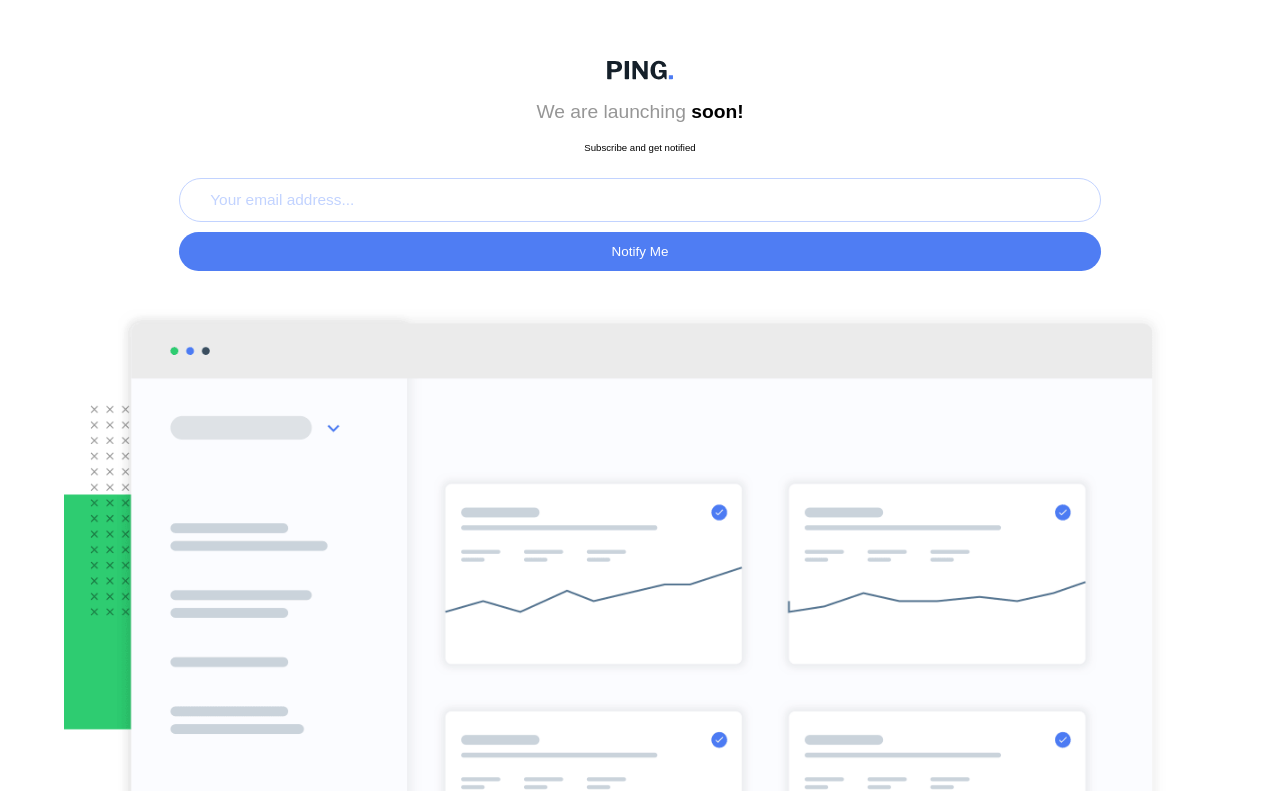
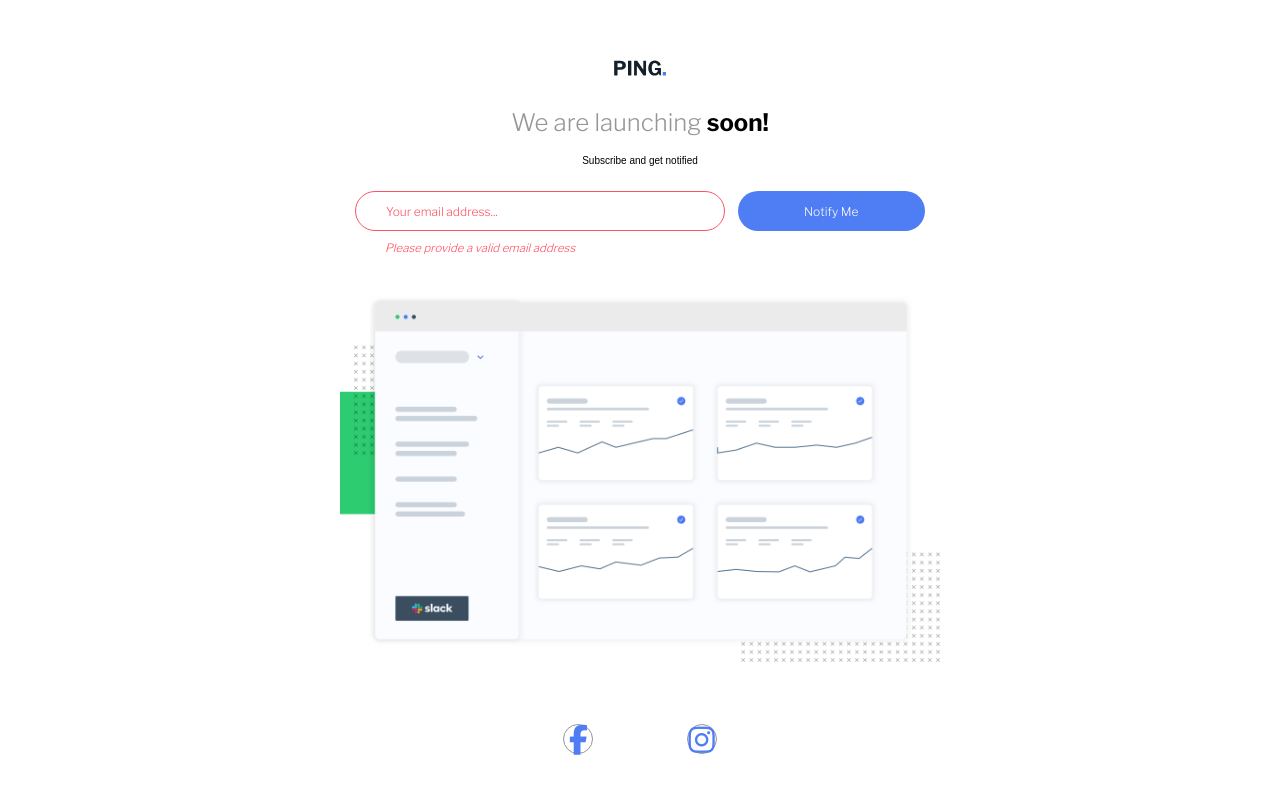
Before and after one commit to NatanielCosta/ping-coming-soon-page-master, a plain HTML site: page index.html in a window 1280 px wide. Both pictures are taken after a click on the button "Notify Me". Shown: the top 791 px of the page. Drawn offline with nearby package versions, Linux system fonts and the light colour scheme.

Commit message:
Subindo versao final

```diff
--- a/index.html
+++ b/index.html
@@ -13,12 +13,12 @@
     .attribution { font-size: 11px; text-align: center; }
     .attribution a { color: hsl(228, 45%, 44%); }
   </style>
-  <link rel="stylesheet" href="/style.css">
+  <link rel="stylesheet" href="./style.css">
 </head>
 <body>
   <div class="container">
     <header class="header__logo">
-      <img class="logo" src="/images/logo.svg" alt="logo PING">
+      <img class="logo" src="./images/logo.svg" alt="logo PING">
     </header>
     <main class="main">
       <section class="main__heading">
@@ -27,32 +27,40 @@
       </section>
       <section class="main__form">
         <form action="/" method="post">
-          <input class="email" type="email" name="email-address" id="email-address" placeholder="Your email address...">
-          <span class="text-error"></span>
-          <input class="btn" type="button" value="Notify Me">
+          <div class="email-correto email_correto-js">
+            <!-- icon de correto -->
+            <div class="icon-correto">
+              <div></div>
+            </div>
+            <p>Perfect! You would notificed.</p>
+          </div>
+          <div class="box-email">
+            <input class="email email-js" type="email" name="email-address" id="email-address" placeholder="Your email address...">
+            <span class="span__email-invalido email_invalido-js">Please provide a valid email address</span>
+          </div>
+          <input class="btn btn-js" type="button" value="Notify Me">
         </form>
       </section>
       <section class="main__dashboard">
-        <img class="dashboard-illustration" src="/images/illustration-dashboard.png" alt="illustration dashboard">
+        <img class="dashboard-illustration" src="./images/illustration-dashboard.png" alt="illustration dashboard">
       </section>
     </main>
     <footer class="footer">
       <nav class="footer__nav">
         <ul>
           <li class="nav--li">
-
+            <i class="fab fa-facebook-f"></i>
           </li>
           <li class="nav--li">
-
           </li>
           <li class="nav--li">
-
+            <i class="fab fa-instagram"></i>
           </li>
         </ul>
       </nav>
-      <section class="footer__copyright">
+      <footer class="footer__copyright">
         <p>&copy; Copyright Ping. All rights reserved.</p>
-      </section>
+      </footer>
     </footer>
   </div>
   <footer>
@@ -61,5 +69,7 @@
       Coded by <a href="https://t.me/NatanielCosta">Nataniel Costa</a>.
     </p>
   </footer>
+  <script src="https://kit.fontawesome.com/fea0e677bf.js" crossorigin="anonymous"></script>
+  <script src="./script.js"></script>
 </body>
 </html>
--- /dev/null
+++ b/script.js
@@ -0,0 +1,26 @@
+const email = document.querySelector('.email-js');
+const btn = document.querySelector('.btn-js');
+const span = document.querySelector('.email_invalido-js');
+const email_correto = document.querySelector('.email_correto-js')
+
+// Ao clicar no botão é feita uma verificação do email digitado
+function verificarEmail(regex, string) {
+  if (regex.test(string)) {
+    email_correto.style.display = 'flex';
+    // btn.style.display = 'none';
+    // email.style.display = 'none';
+  } else {
+    // redirecionar para algum lugar
+    email.classList.add('email-invalido');
+    span.style.display = 'block';
+  }
+}
+
+//  Ao clicar no input de email a borda vemelha e a mensagem de erro sao removidos.
+function resetErro() {
+  email.classList.remove('email-invalido');
+  span.style.display = 'none';
+}
+
+btn.addEventListener('click', () => verificarEmail(/^[a-z]{2,20}[0-9]{0,4}[a-z]{0,10}@[a-z]{4,10}.[a-z]{2,4}$/, email.value));
+email.addEventListener('click', resetErro);
--- a/style.css
+++ b/style.css
@@ -1,8 +1,11 @@
+@import url('https://fonts.googleapis.com/css2?family=Libre+Franklin:wght@300;600;700&display=swap');
+
 * {
   margin: 0;
   padding: 0;
   box-sizing: border-box;
-  font-size: 60.2%;
+  font-size: 10px;
+  font-family: 'Libre Franklin', sans-serif;
 }
 
 body {
@@ -11,30 +14,30 @@ body {
   align-items: center;
   justify-content: center;
   text-align: center;
+  background-color: hsl(0, 100%, 100%);
 }
 
 .container {
-  width: 90%;
+  width: 350px;
   margin-top: 60px;
 }
 
 .logo {
-  height: 20px;
-  margin-bottom: 20px;
+  height: 1.6rem;
+  margin-bottom: 3rem;
 }
 
 .main__heading h1 {
   color: hsl(0, 0%, 59%);
-  font-weight: 200;
-  font-family: sans-serif;
-  font-size: 2rem;
-  margin-bottom: 2rem;
+  font-weight: 300;
+  font-size: 2.4rem;
+  margin-bottom: 1.8rem;
 }
 
 .main__heading span {
   color: black;
-  font-weight: 600;
-  font-size: 2rem;
+  font-weight: 700;
+  font-size: 2.4rem;
 }
 
 .main__heading p {
@@ -46,37 +49,169 @@ body {
 .main__form form {
   display: flex;
   flex-direction: column;
-  width: 80%;
+  position: relative;
+  width: 90%;
   margin: auto;
 }
 
+.icon-correto {
+  height: 3rem;
+  width: 3rem;
+  margin-right: 1rem;
+  border-radius: 50%;
+  border: .3rem solid hsl(145, 63%, 49%);
+  display: flex;
+  align-items: center;
+  justify-content: center;
+}
+
+.icon-correto div {
+  width: 1rem;
+  height: 1.7rem;
+  border-right: .3rem solid hsl(145, 63%, 49%);
+  border-bottom: .3rem solid hsl(145, 63%, 49%);
+  transform: rotate(45deg);
+  margin-top: -3px;
+}
+
+.email-correto {
+  background-color: hsl(0, 100%, 100%);
+  position: absolute;
+  width: 100%;
+  height: 100%;
+  display: none;
+  align-items: center;
+  justify-content: center;
+  transition: .4s ease;
+  z-index: 100;
+}
+
+.email-correto p {
+  font-size: 1.8rem;
+  color: hsl(145, 63%, 49%);
+  font-weight: 600;
+}
+
+.box-email {
+  display: flex;
+  flex-direction: column;
+  transition: .3s ease;
+  z-index: 10;
+}
+
 .email {
+  height: 4rem;
   border-radius: 26px;
   border: 1px solid hsl(223, 100%, 88%);
-  padding: 12px 30px;
-  font-size: 1.6rem;
+  padding-left: 3rem;
+  font-size: 1.2rem;
+  font-weight: 300;
+  color: hsl(209, 33%, 12%);
+  outline: none;
   margin-bottom: 1rem;
+  transition: .3s ease;
 }
 
 .email::placeholder {
   color: hsl(223, 100%, 88%);
 }
 
+.email-invalido {
+  border-color: hsl(354, 100%, 66%);
+}
+
+.email-invalido::placeholder {
+  color: hsl(354, 100%, 66%);
+}
+
+.span__email-invalido {
+  color: hsl(354, 100%, 66%);
+  margin-bottom: 2rem;
+  font-size: 1.15rem;
+  font-style: italic;
+  display: none;
+  transition: .3s ease;
+  text-align: left;
+}
+
 .btn{
-  padding: 12px 20px;
+  height: 4rem;
+  padding: auto;
   background: hsl(223, 87%, 63%);
   border: none;
   border-radius: 26px;
   color: hsl(0, 100%, 100%);
-  font-size: 1.4rem;
+  font-size: 1.2rem;
+  outline: none;
+  cursor: pointer;
+  transition: .3s ease;
+  z-index: 10;
+}
+
+.btn:hover {
+  filter: brightness(.9);
 }
 
 .main__dashboard {
   width: 100%;
   margin-top: 4rem;
-
+  margin-bottom: 6rem;
 }
 
 .dashboard-illustration {
   width: 100%;
 }
+
+.footer__nav ul {
+  width: 200px;
+  margin: auto;
+  display: flex;
+  flex-direction: row;
+  justify-content: space-around;
+  align-items: center;
+  list-style: none;
+}
+
+.nav--li i {
+  width: 30px;
+  height: 30px;
+  font-size: 3rem;
+  color: hsl(223, 87%, 63%);
+  border-radius: 50%;
+  border: 1px solid hsl(0, 0%, 59%);
+}
+
+.footer__copyright {
+  font-size: 1.4rem;
+  color: hsl(0, 0%, 59%);
+  margin-top: 4rem;
+}
+
+@media (min-width: 1000px) {
+  .container {
+    width: 600px;
+  }
+
+  .main__form form {
+    flex-direction: row;
+    justify-content: space-between;
+    width: 95%;
+  }
+
+  .email {
+    width: 37rem;
+    margin-right: 1.25rem;
+  }
+
+  .span__email-invalido {
+    margin-left: 3rem;
+  }
+
+  .btn {
+    width: 20rem;
+  }
+
+  .span__email-invalido {
+    margin-bottom: 0px;
+  }
+}
```
Also changed, not shown: 2 other files.
